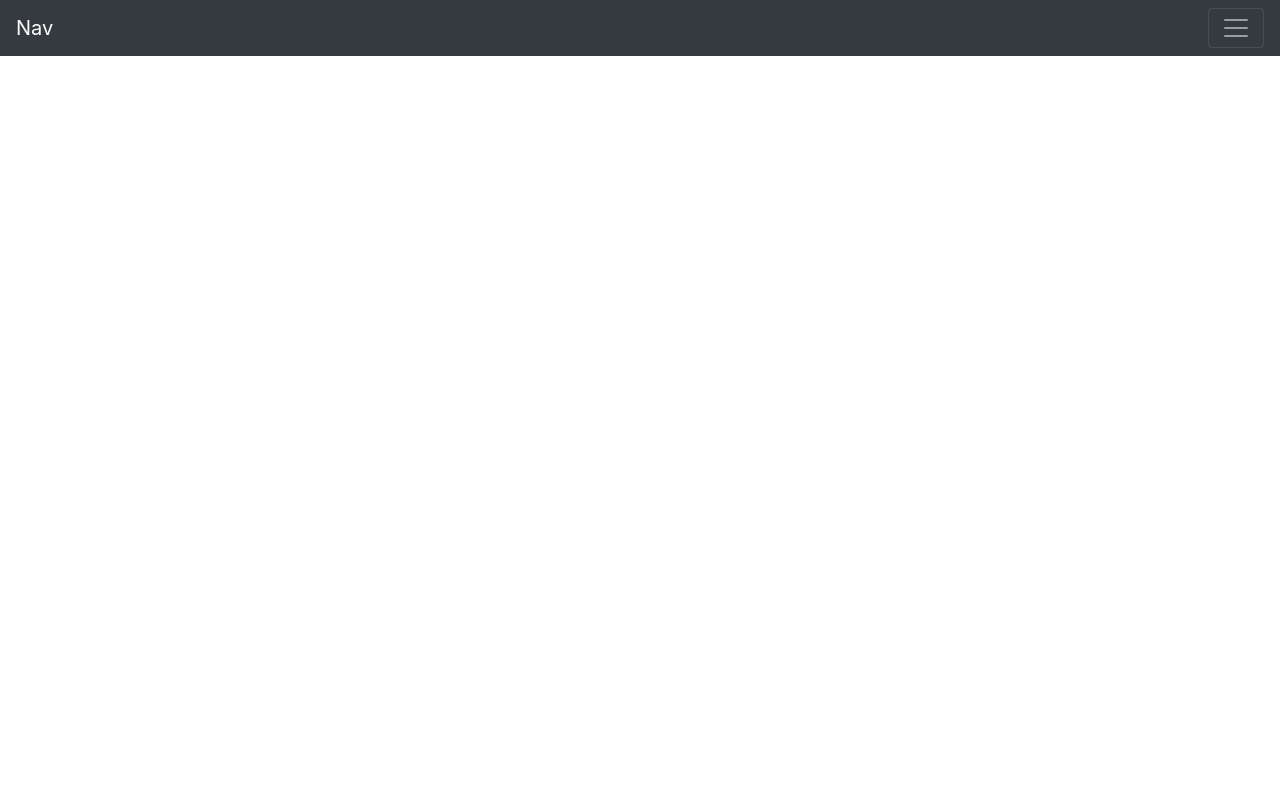
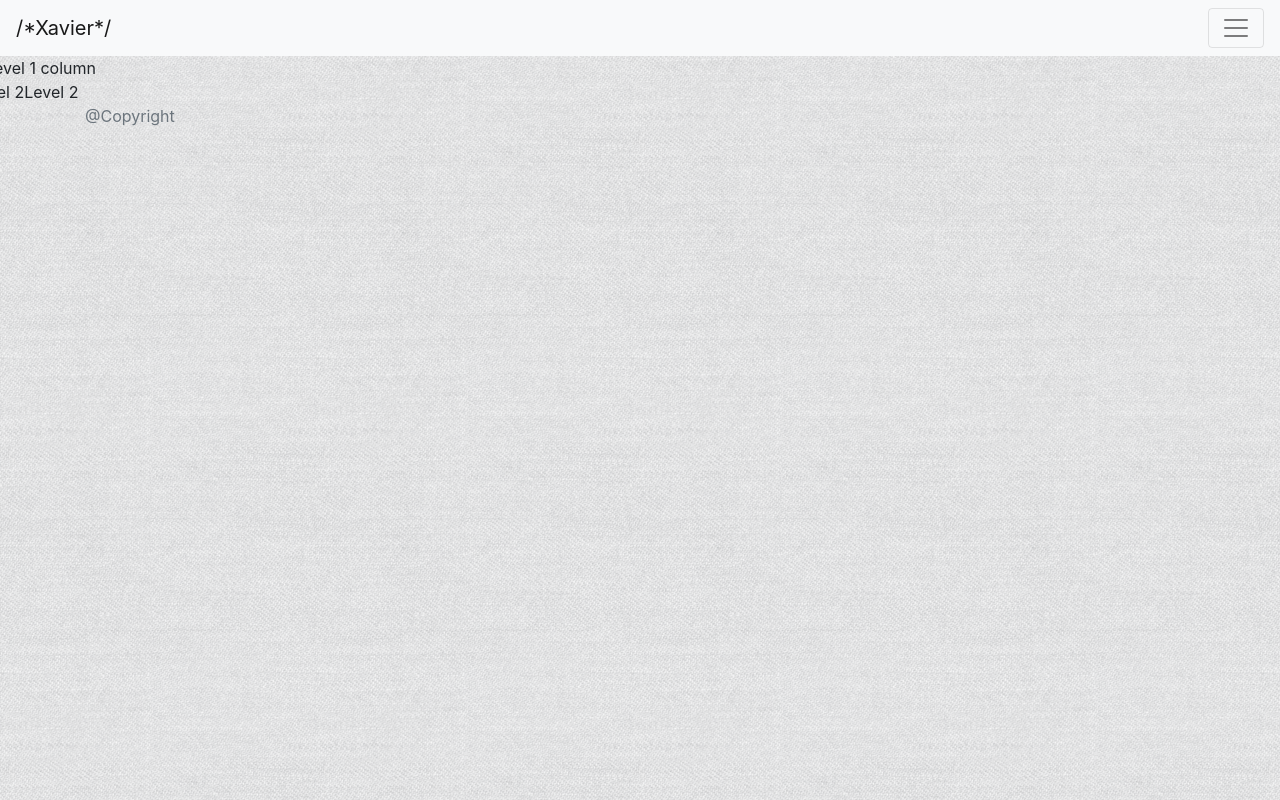
Before and after one commit to XD3V/Bootstrap-Portfolio, a plain HTML site: page portfolio.html in a window 1280 px wide. Drawn offline with nearby package versions, Linux system fonts and the light colour scheme.

Commit message:
background

```diff
--- a/index.html
+++ b/index.html
@@ -6,20 +6,19 @@
     <meta http-equiv="X-UA-Compatible" content="ie=edge">
     <link rel="stylesheet" href="https://stackpath.bootstrapcdn.com/bootstrap/4.3.1/css/bootstrap.min.css" integrity="sha384-ggOyR0iXCbMQv3Xipma34MD+dH/1fQ784/j6cY/iJTQUOhcWr7x9JvoRxT2MZw1T" crossorigin="anonymous">
     <script src="https://code.jquery.com/jquery-3.3.1.slim.min.js" integrity="sha384-q8i/X+965DzO0rT7abK41JStQIAqVgRVzpbzo5smXKp4YfRvH+8abtTE1Pi6jizo" crossorigin="anonymous"></script>
-<script src="https://cdnjs.cloudflare.com/ajax/libs/popper.js/1.14.7/umd/popper.min.js" integrity="sha384-UO2eT0CpHqdSJQ6hJty5KVphtPhzWj9WO1clHTMGa3JDZwrnQq4sF86dIHNDz0W1" crossorigin="anonymous"></script>
-<script src="https://stackpath.bootstrapcdn.com/bootstrap/4.3.1/js/bootstrap.min.js" integrity="sha384-JjSmVgyd0p3pXB1rRibZUAYoIIy6OrQ6VrjIEaFf/nJGzIxFDsf4x0xIM+B07jRM" crossorigin="anonymous"></script>
+
 
     <title>Bootstrap-Portfolio</title>
 
 
 
 </head>
-<body>
+<body background="45degreee_fabric.png">
 
 
 
-  <nav class="navbar navbar-dark bg-dark">
-    <a class="navbar-brand" href="#">Nav</a>
+  <nav class="navbar navbar-light bg-light">
+    <a class="navbar-brand" href="#">/*Xavier*/ </a>
     <button class="navbar-toggler" type="button" data-toggle="collapse" data-target="#navbarsExample01" aria-controls="navbarsExample01" aria-expanded="false" aria-label="Toggle navigation">
       <span class="navbar-toggler-icon"></span>
     </button>
@@ -36,15 +35,20 @@
           <a class="nav-link disabled" href="portfolio.html">Portfolio</a>
         </li>
       </ul>
-      <form class="form-inline my-2 my-md-0">
-        <input class="form-control" type="text" placeholder="Search" aria-label="Search">
-      </form>
     </div>
   </nav>
 
 
 
+  <footer class="footer">
+    <div class="container">
+      <span class="text-muted">@Copyright</span>
+    </div>
+  </footer>
 
+  <!--JavaScript-->
+  <script src="https://cdnjs.cloudflare.com/ajax/libs/popper.js/1.14.7/umd/popper.min.js" integrity="sha384-UO2eT0CpHqdSJQ6hJty5KVphtPhzWj9WO1clHTMGa3JDZwrnQq4sF86dIHNDz0W1" crossorigin="anonymous"></script>
+<script src="https://stackpath.bootstrapcdn.com/bootstrap/4.3.1/js/bootstrap.min.js" integrity="sha384-JjSmVgyd0p3pXB1rRibZUAYoIIy6OrQ6VrjIEaFf/nJGzIxFDsf4x0xIM+B07jRM" crossorigin="anonymous"></script>
 
 </body>
 </html>
--- a/portfolio.html
+++ b/portfolio.html
@@ -6,20 +6,17 @@
     <meta http-equiv="X-UA-Compatible" content="ie=edge">
     <link rel="stylesheet" href="https://stackpath.bootstrapcdn.com/bootstrap/4.3.1/css/bootstrap.min.css" integrity="sha384-ggOyR0iXCbMQv3Xipma34MD+dH/1fQ784/j6cY/iJTQUOhcWr7x9JvoRxT2MZw1T" crossorigin="anonymous">
     <script src="https://code.jquery.com/jquery-3.3.1.slim.min.js" integrity="sha384-q8i/X+965DzO0rT7abK41JStQIAqVgRVzpbzo5smXKp4YfRvH+8abtTE1Pi6jizo" crossorigin="anonymous"></script>
-<script src="https://cdnjs.cloudflare.com/ajax/libs/popper.js/1.14.7/umd/popper.min.js" integrity="sha384-UO2eT0CpHqdSJQ6hJty5KVphtPhzWj9WO1clHTMGa3JDZwrnQq4sF86dIHNDz0W1" crossorigin="anonymous"></script>
-<script src="https://stackpath.bootstrapcdn.com/bootstrap/4.3.1/js/bootstrap.min.js" integrity="sha384-JjSmVgyd0p3pXB1rRibZUAYoIIy6OrQ6VrjIEaFf/nJGzIxFDsf4x0xIM+B07jRM" crossorigin="anonymous"></script>
+
 
     <title>Bootstrap-Portfolio</title>
 
 
 
 </head>
-<body>
+<body background="45degreee_fabric.png">
 
-
-
-  <nav class="navbar navbar-dark bg-dark">
-    <a class="navbar-brand" href="#">Nav</a>
+  <nav class="navbar navbar-light bg-light">
+    <a class="navbar-brand" href="#">/*Xavier*/ </a>
     <button class="navbar-toggler" type="button" data-toggle="collapse" data-target="#navbarsExample01" aria-controls="navbarsExample01" aria-expanded="false" aria-label="Toggle navigation">
       <span class="navbar-toggler-icon"></span>
     </button>
@@ -36,15 +33,29 @@
           <a class="nav-link disabled" href="portfolio.html">Portfolio</a>
         </li>
       </ul>
-      <form class="form-inline my-2 my-md-0">
-        <input class="form-control" type="text" placeholder="Search" aria-label="Search">
-      </form>
     </div>
   </nav>
 
+  <div class="row">
+    <div class="span9">
+      Level 1 column
+      <div class="row">
+        <div class="span6">Level 2</div>
+        <div class="span3">Level 2</div>
+      </div>
+    </div>
+  </div>
 
 
+  <footer class="footer">
+    <div class="container">
+      <span class="text-muted">@Copyright</span>
+    </div>
+  </footer>
 
+  <!--JavaScript-->
+  <script src="https://cdnjs.cloudflare.com/ajax/libs/popper.js/1.14.7/umd/popper.min.js" integrity="sha384-UO2eT0CpHqdSJQ6hJty5KVphtPhzWj9WO1clHTMGa3JDZwrnQq4sF86dIHNDz0W1" crossorigin="anonymous"></script>
+<script src="https://stackpath.bootstrapcdn.com/bootstrap/4.3.1/js/bootstrap.min.js" integrity="sha384-JjSmVgyd0p3pXB1rRibZUAYoIIy6OrQ6VrjIEaFf/nJGzIxFDsf4x0xIM+B07jRM" crossorigin="anonymous"></script>
 
 </body>
 </html>
```
Also changed, not shown: contact.html (+4 -8 lines), 45degreee_fabric.png (added).
